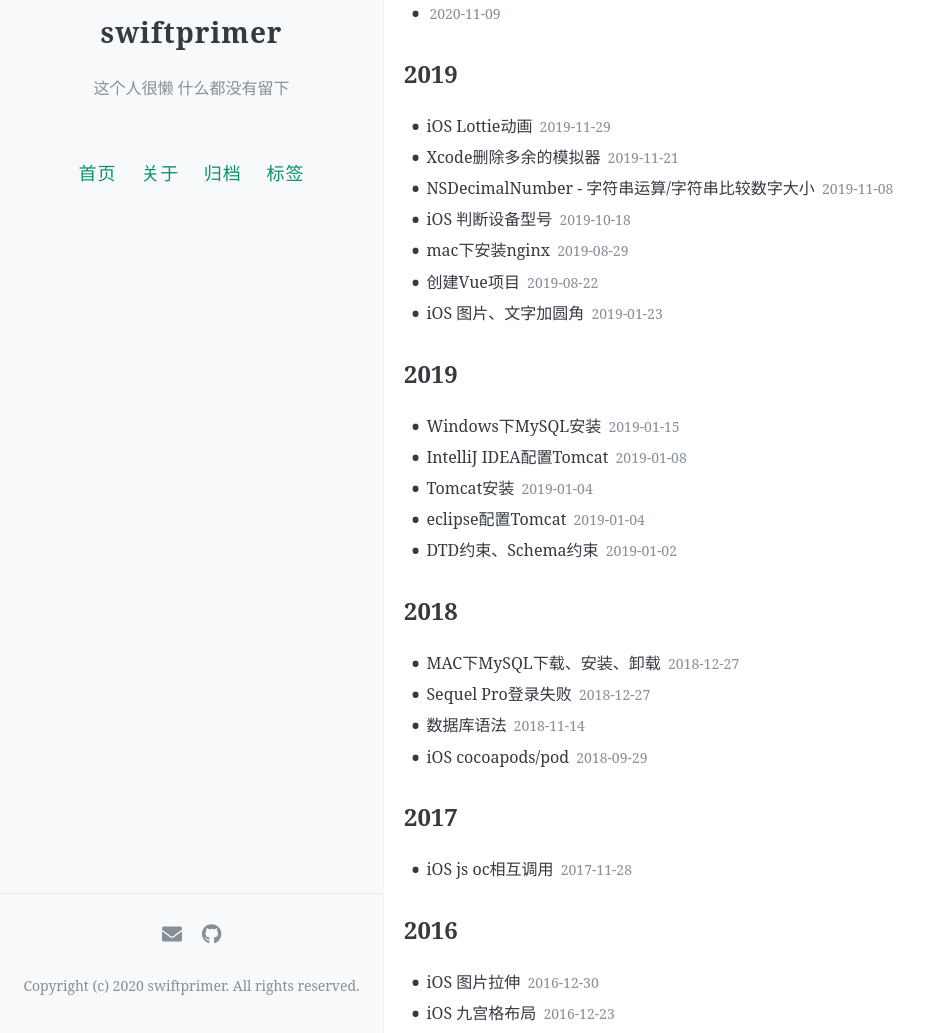
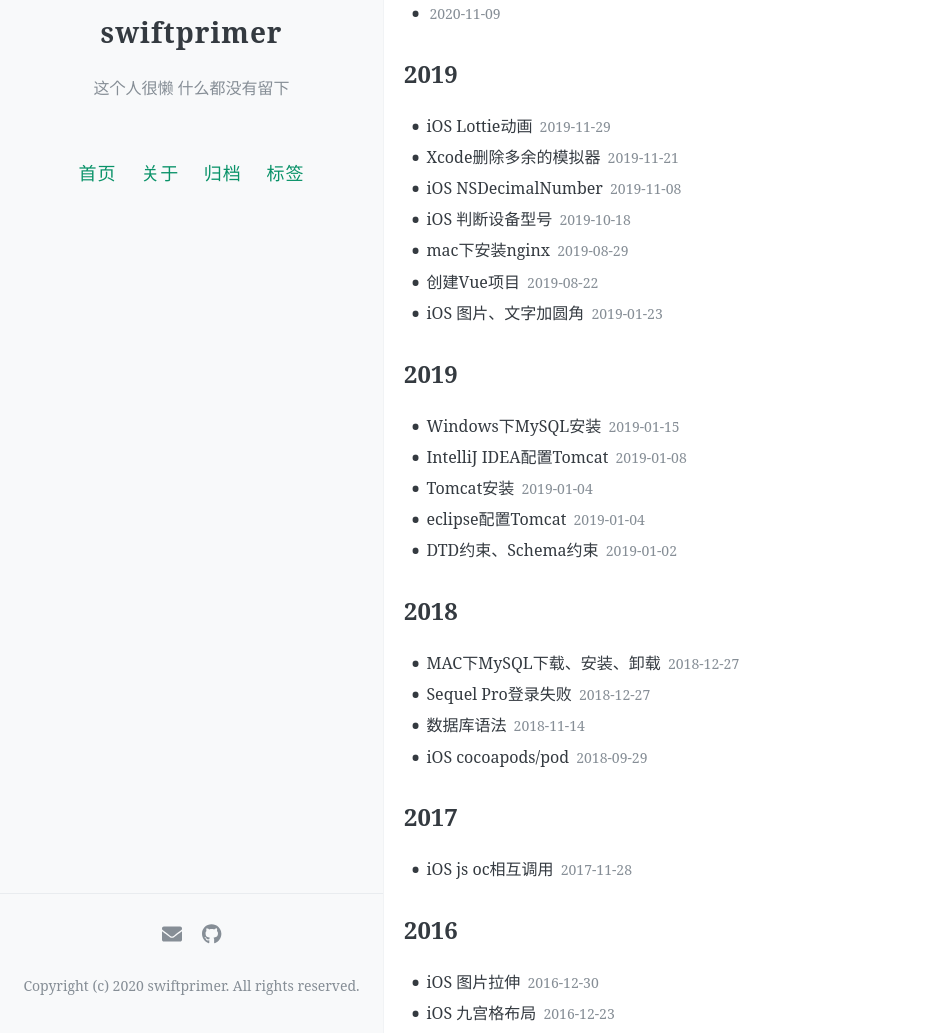
Before and after one commit to gaookey/gaookey.github.io, a Jekyll site: the page built from archive/index.html, in a window 1280 px wide and 1323 px high. Shown: the part 290-1323 px from the top of the window, without its empty margins (0-932 px from the left). Built offline with Jekyll 4.4.1, drawn with Linux system fonts in a browser that asks for light colours; comment, search, counter and statistics services are not loaded; some of the changed lines change nothing that is shown.

Commit message:
no message

````diff
--- a/_posts/2019-11-08-character-string-operation-compare.md
+++ b/_posts/2019-11-08-character-string-operation-compare.md
@@ -1,6 +1,6 @@
 ---
 layout: post
-title: NSDecimalNumber - 字符串运算/字符串比较数字大小
+title: iOS NSDecimalNumber
 date: 2019-11-08
 Author: gwl
 categories:
@@ -10,74 +10,86 @@
 ---
 
 
-```objectivec
-#import "DecimalNumberHandler.h"
 
-@implementation DecimalNumberHandler
 
-/// 字符串运算/字符串比较数字大小
-/// @param frontStr frontStr
-/// @param afterStr afterStr
-/// @param scale 保留小数点后几位
-/// @param type 运算符号 + - * /
-/// @param result result:运算结果  compareResult:比较结果(0:frontStr < afterStr 1:frontStr = afterStr 2:frontStr > afterStr)
-+ (void)decimalNumberFrontStr:(NSString *)frontStr afterStr:(NSString *)afterStr scale:(short)scale type:(DecimalNumberType)type result:(void (^)(NSString *result,int compareResult))result
-{
-    NSDecimalNumberHandler *behavior = [NSDecimalNumberHandler
-                                        decimalNumberHandlerWithRoundingMode:NSRoundUp
-                                        scale:scale
-                                        raiseOnExactness:NO
-                                        raiseOnOverflow:NO
-                                        raiseOnUnderflow:NO
-                                        raiseOnDivideByZero:YES];
 
-    NSDecimalNumber *frontNum = [NSDecimalNumber decimalNumberWithString:frontStr];
-    NSDecimalNumber *afterNum = [NSDecimalNumber decimalNumberWithString:afterStr];
+##### 基本运算
 
-    NSDecimalNumber *resultNum = [[NSDecimalNumber alloc] init];
+```swift
+let num = NSDecimalNumber(string: "35.89302")
+let num2 = NSDecimalNumber(string: "15.161")
 
-    switch (type) {
-        case DecimalNumberTypeAdding:
-            resultNum = [frontNum decimalNumberByAdding:afterNum
-                                           withBehavior:behavior];
-            break;
-        case DecimalNumberTypeSubtracting:
-            resultNum = [frontNum decimalNumberBySubtracting:afterNum
-                                                withBehavior:behavior];
-            break;
-        case DecimalNumberTypeMultiplying:
-            resultNum = [frontNum decimalNumberByMultiplyingBy:afterNum
-                                                  withBehavior:behavior];
-            break;
-        case DecimalNumberTypeDividing:
-            resultNum = [frontNum decimalNumberByDividingBy:afterNum
-                                               withBehavior:behavior];
-            break;
+var result = NSDecimalNumber()
 
-        default:
-            break;
-    }
+// 加  51.05402
+result = num.adding(num2)
+// 减  20.73202
+result = num.subtracting(num2)
+// 乘  544.17407622
+result = num.multiplying(by: num2)
+// 除  2.36745729173537365609128685442912736626
+result = num.dividing(by: num2)
+// 次方  1288.3088847204
+result = num.raising(toPower: 2)
+```
 
-    NSArray *arr = [[NSString stringWithFormat:@"%@",resultNum] componentsSeparatedByString:@"-"];
-    NSString *str = arr.count == 1 ? arr[0] : arr[1];
 
-    // 比较两个值的大小
-    NSDecimalNumber *front = [NSDecimalNumber decimalNumberWithString:frontStr];
-    NSDecimalNumber *after = [NSDecimalNumber decimalNumberWithString:afterStr];
 
-    NSComparisonResult compare = [front compare:after];
-    int compareResult = 0;
 
-    if (compare == NSOrderedAscending) {// 升序
-        compareResult = 0;
-    } else if (compare == NSOrderedSame) {// 相等
-        compareResult = 1;
-    } else if (compare == NSOrderedDescending) {// 降序
-        compareResult = 2;
-    }
 
-    result(str,compareResult);
+---
+
+
+
+##### 设置小数点后保留位数
+
+```sw
+/*
+ NSDecimalNumber.RoundingMode :
+
+ value    1.2  1.21  1.25  1.35  1.27
+
+ plain    1.2  1.2   1.3   1.4   1.3
+ down     1.2  1.2   1.2   1.3   1.2
+ up       1.2  1.3   1.3   1.4   1.3
+ bankers  1.2  1.2   1.2   1.4   1.3
+ */
+
+let behavior = NSDecimalNumberHandler(roundingMode: .bankers,
+                                      scale: 2, // 保留两位小数
+                                      raiseOnExactness: false,
+                                      raiseOnOverflow: false,
+                                      raiseOnUnderflow: false,
+                                      raiseOnDivideByZero: true)
+
+let num = NSDecimalNumber(string: "35.89302")
+let num2 = NSDecimalNumber(string: "15.161")
+var result = NSDecimalNumber()
+
+// 除  2.37
+result = num.dividing(by: num2, withBehavior: behavior)
+```
+
+
+
+
+
+##### 比较大小
+
+
+
+```swift
+let num = NSDecimalNumber(string: "35.89302")
+let num2 = NSDecimalNumber(string: "15.161")
+
+// num > num2
+let result = num.compare(num2)
+
+if result == .orderedAscending {
+    print("num < num2")
+} else if result == .orderedDescending {
+    print("num > num2")
+} else if result == .orderedSame {
+    print("num == num2")
 }
-
-@end
 ```
````
